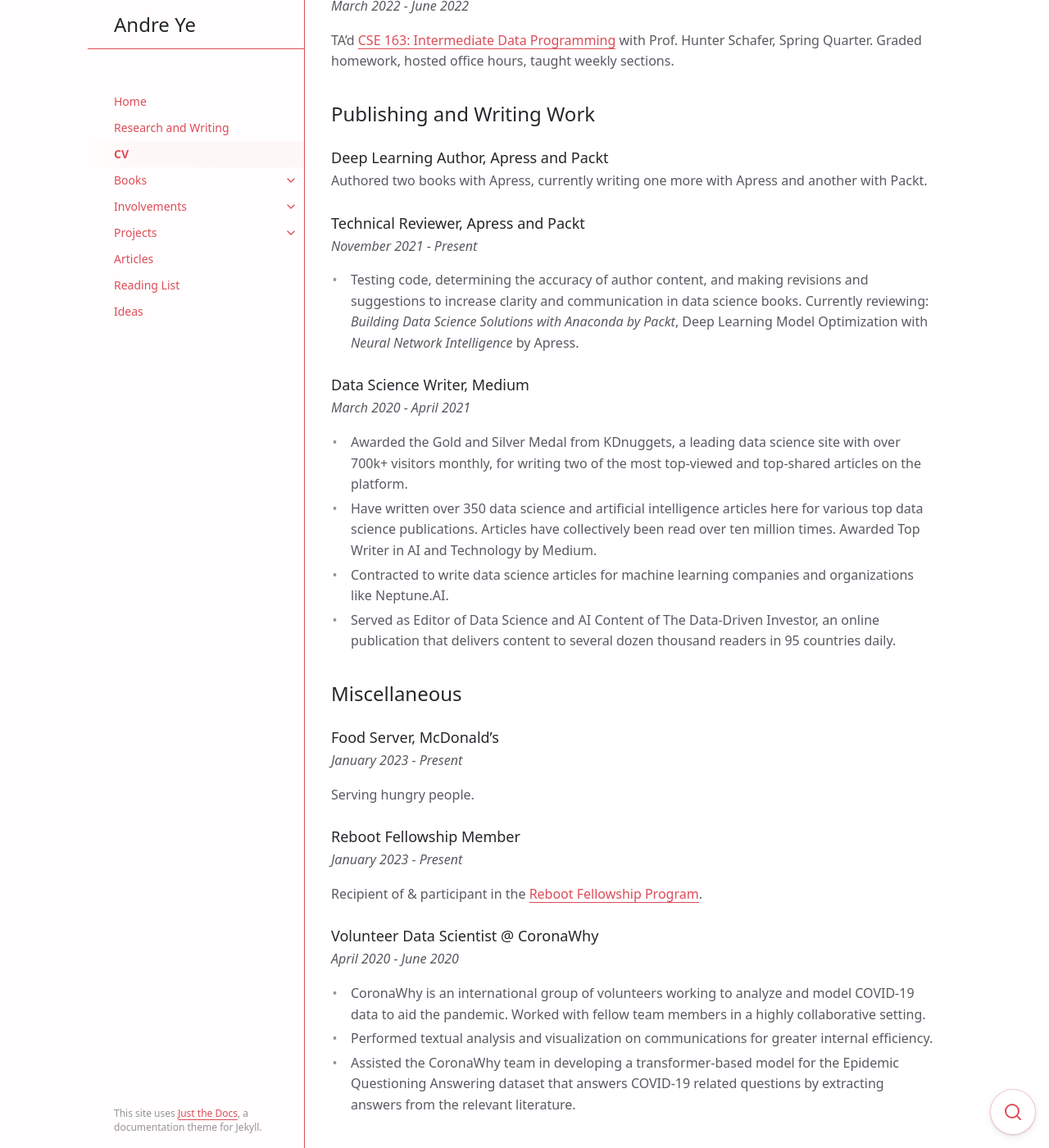
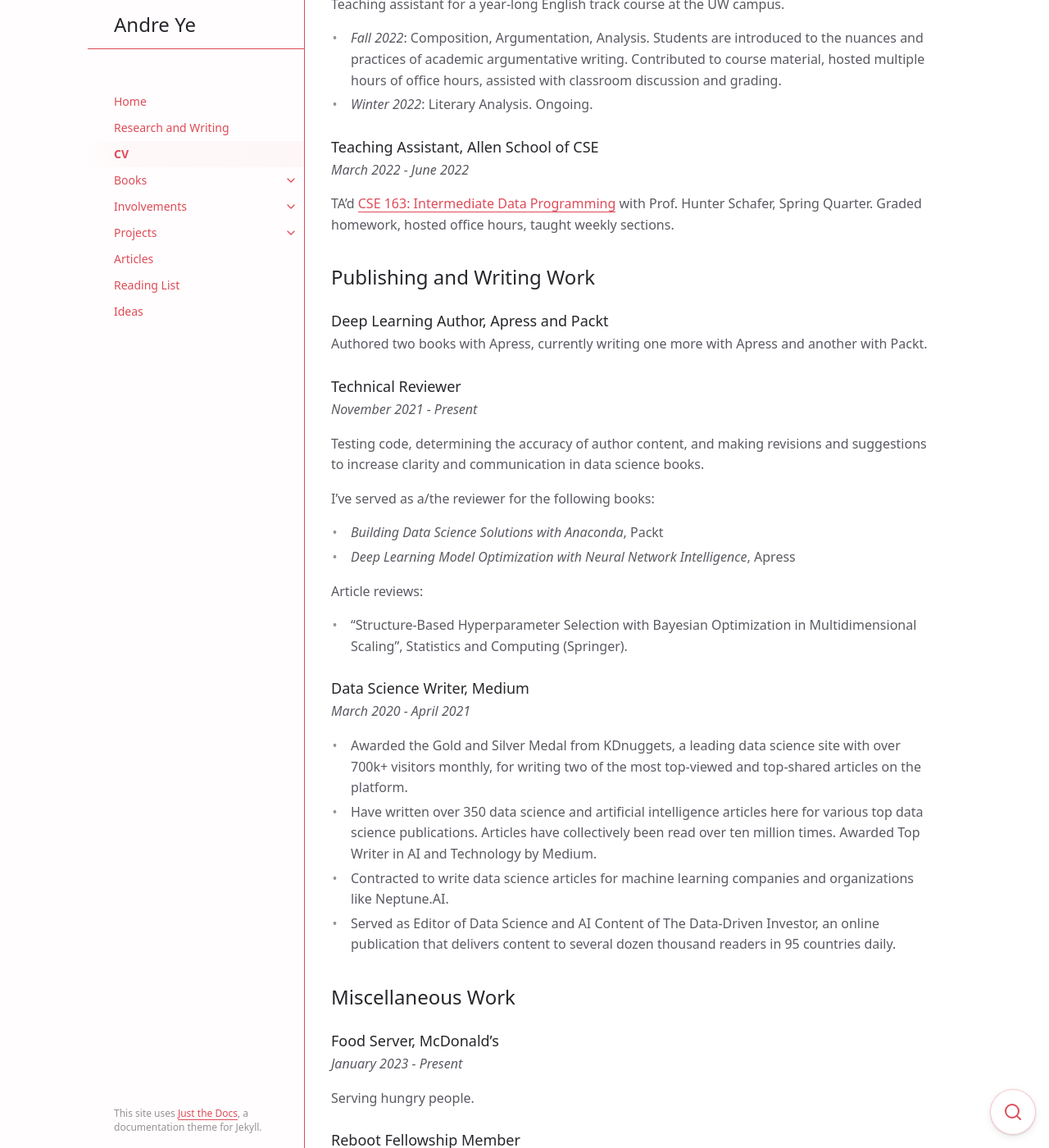
Before and after one commit to andre-ye/andre-ye.github.io-retired, a Jekyll site: the page built from docs/cv.md, in a window 1280 px wide and 1400 px high, scrolled down 2238 px. Shown: the whole window at 82% size. Built offline with Jekyll 4.4.1, drawn with Linux system fonts in a browser that asks for light colours; nearby versions of some CDN libraries; some of the changed text lies outside the part shown.

Commit message:
Update cv.md

```diff
--- a/docs/cv.md
+++ b/docs/cv.md
@@ -8,10 +8,19 @@
 
 # Curriculum Vitae
 
-Relevant Experience and Skills
-{: .fs-6 .fw-300 }
+<!--Relevant Experience and Skills
+{: .fs-6 .fw-300 }-->
 
 <!-- *View a compact resume PDF [here](https://andre-ye.github.io/files/personal/Ye_Andre_Resume_22_23_cycle.pdf){:target="_blank"}*. -->
+
+---
+
+- [Education](#education)
+- [Research Work](#research-work]
+- [TAing](#taing)
+- [Publishing and Writing Work](#publishing-and-writing-work)
+- [Miscellaneous Work](#miscellaneous-work)
+- [For Fun: Competitions and Awards](#for-fun-competitions-and-awards)
 
 ---
 
@@ -98,12 +107,17 @@
 ### Deep Learning Author, Apress and Packt
 Authored two books with Apress, currently writing one more with Apress and another with Packt.
 
-### Technical Reviewer, Apress and Packt
+### Technical Reviewer
 *November 2021 - Present*
 
-- Testing code, determining the accuracy of author content, and making revisions and suggestions to increase
-clarity and communication in data science books. Currently reviewing: *Building Data Science Solutions with
-Anaconda by Packt*, Deep Learning Model Optimization with *Neural Network Intelligence* by Apress.
+Testing code, determining the accuracy of author content, and making revisions and suggestions to increase clarity and communication in data science books.
+
+I've served as a/the reviewer for the following books:
+- *Building Data Science Solutions with Anaconda*, Packt
+- *Deep Learning Model Optimization with Neural Network Intelligence*, Apress
+
+Article reviews:
+- "Structure-Based Hyperparameter Selection with Bayesian Optimization in Multidimensional Scaling", Statistics and Computing (Springer).
 
 ### Data Science Writer, Medium
 *March 2020 - April 2021*
@@ -113,7 +127,7 @@
 - Contracted to write data science articles for machine learning companies and organizations like Neptune.AI.
 - Served as Editor of Data Science and AI Content of The Data-Driven Investor, an online publication that delivers content to several dozen thousand readers in 95 countries daily.
 
-## Miscellaneous
+## Miscellaneous Work
 
 ### Food Server, McDonald's
 *January 2023 - Present*
```
